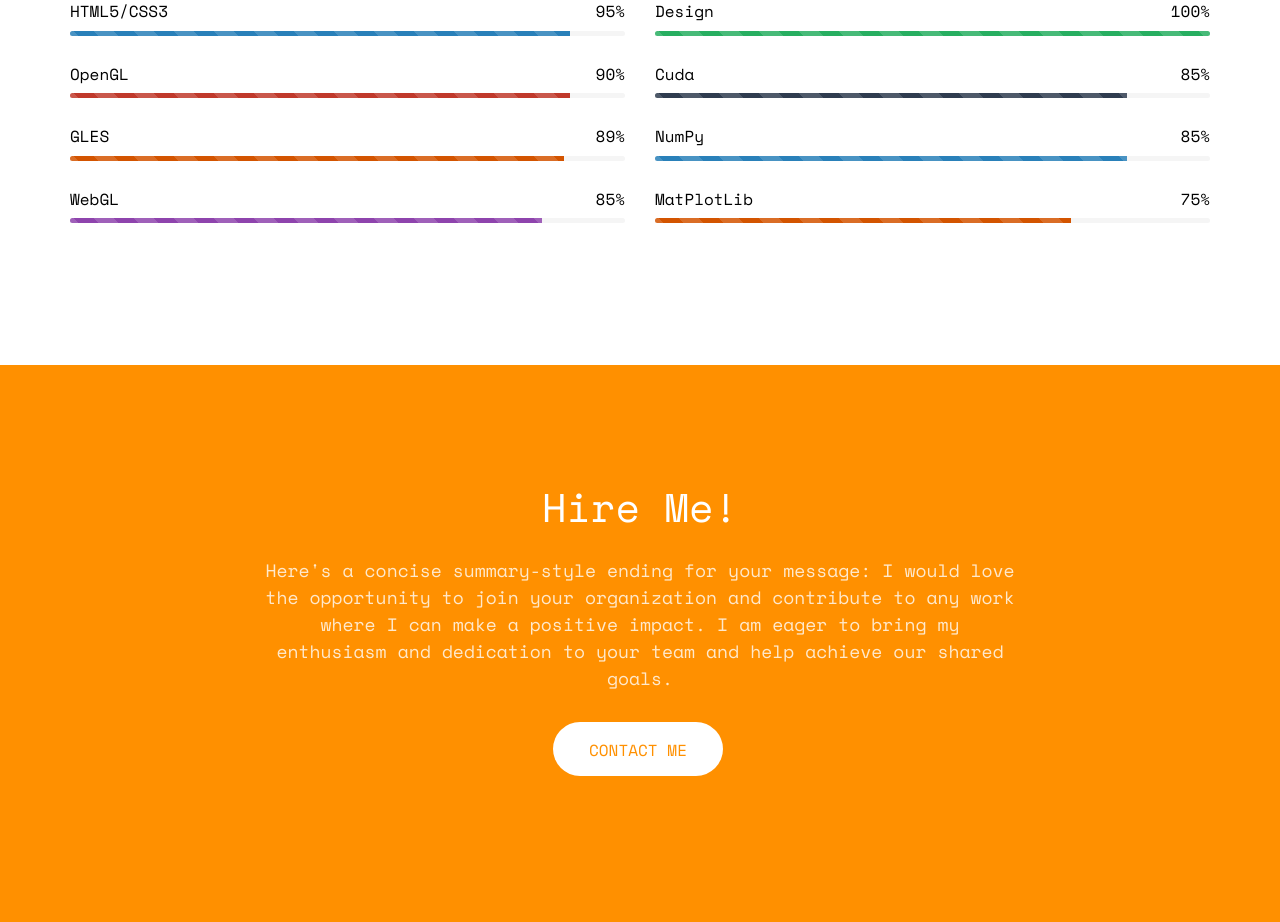
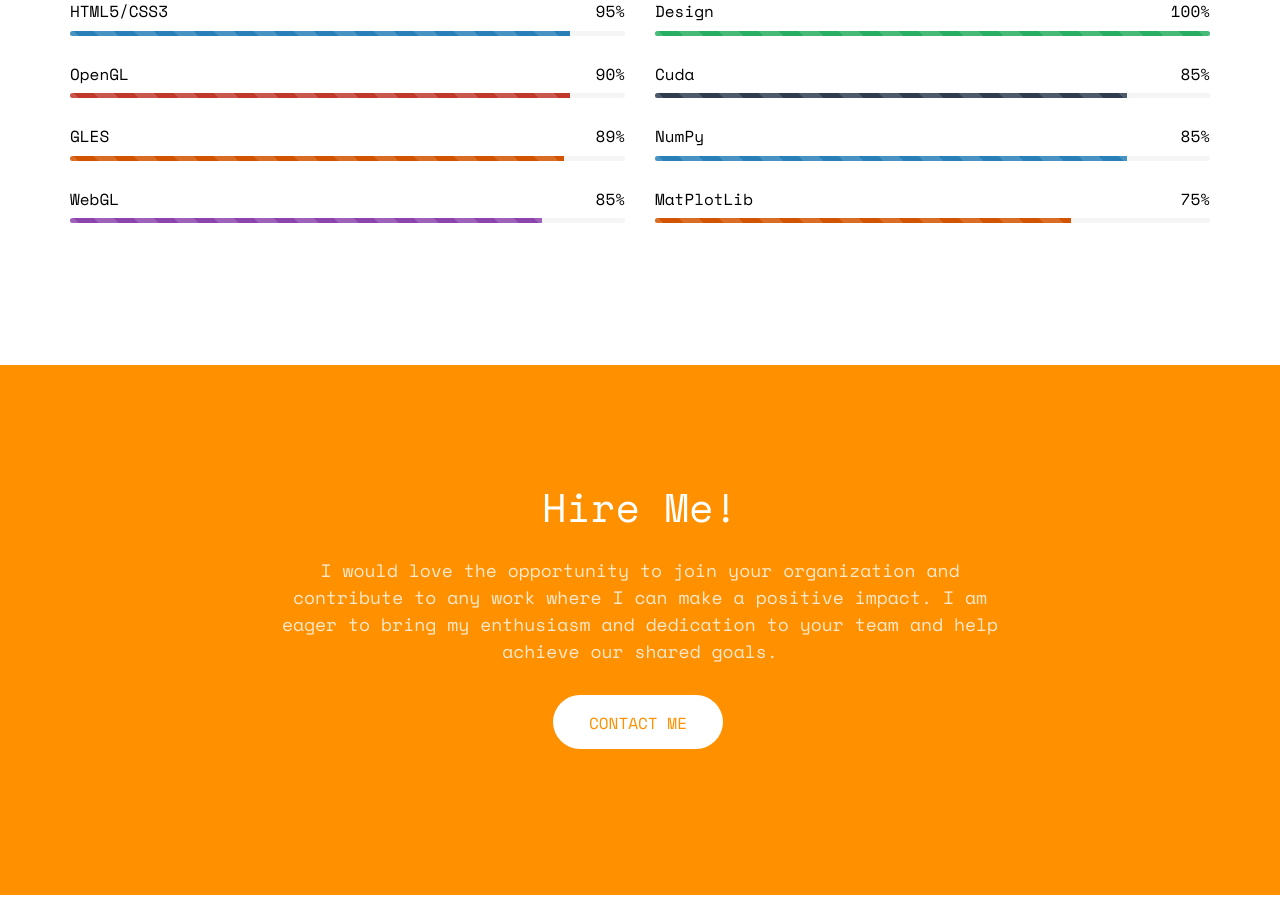
Before and after one commit to JJ2820/Profile, a plain HTML site: page index.html in a window 1280 px wide. Shown: the part 5114-6036 px from the top of the page. After the commit the page ends 6009 px from the top, so only its background shows below. Drawn offline with nearby package versions, Linux system fonts and the light colour scheme; some packages are replaced by stand-ins of ours; no server answers; files whose address does not match are found by name.

Commit message:
Update index.html

```diff
--- a/index.html
+++ b/index.html
@@ -367,9 +367,7 @@
 			<div class="row animate-box">
 				<div class="col-md-8 col-md-offset-2 text-center fh5co-heading">
 					<h2>Hire Me!</h2>
-					<p>Here's a concise summary-style ending for your message:
-
-						I would love the opportunity to join your organization and contribute to any work where I can make a positive impact. I am eager to bring my enthusiasm and dedication to your team and help achieve our shared goals.</p>
+					<p>I would love the opportunity to join your organization and contribute to any work where I can make a positive impact. I am eager to bring my enthusiasm and dedication to your team and help achieve our shared goals.</p>
 					<p><a href="mailto:jayant2820@gmail.com" class="btn btn-default btn-lg">Contact Me</a></p>
 				</div>
 			</div>
```
